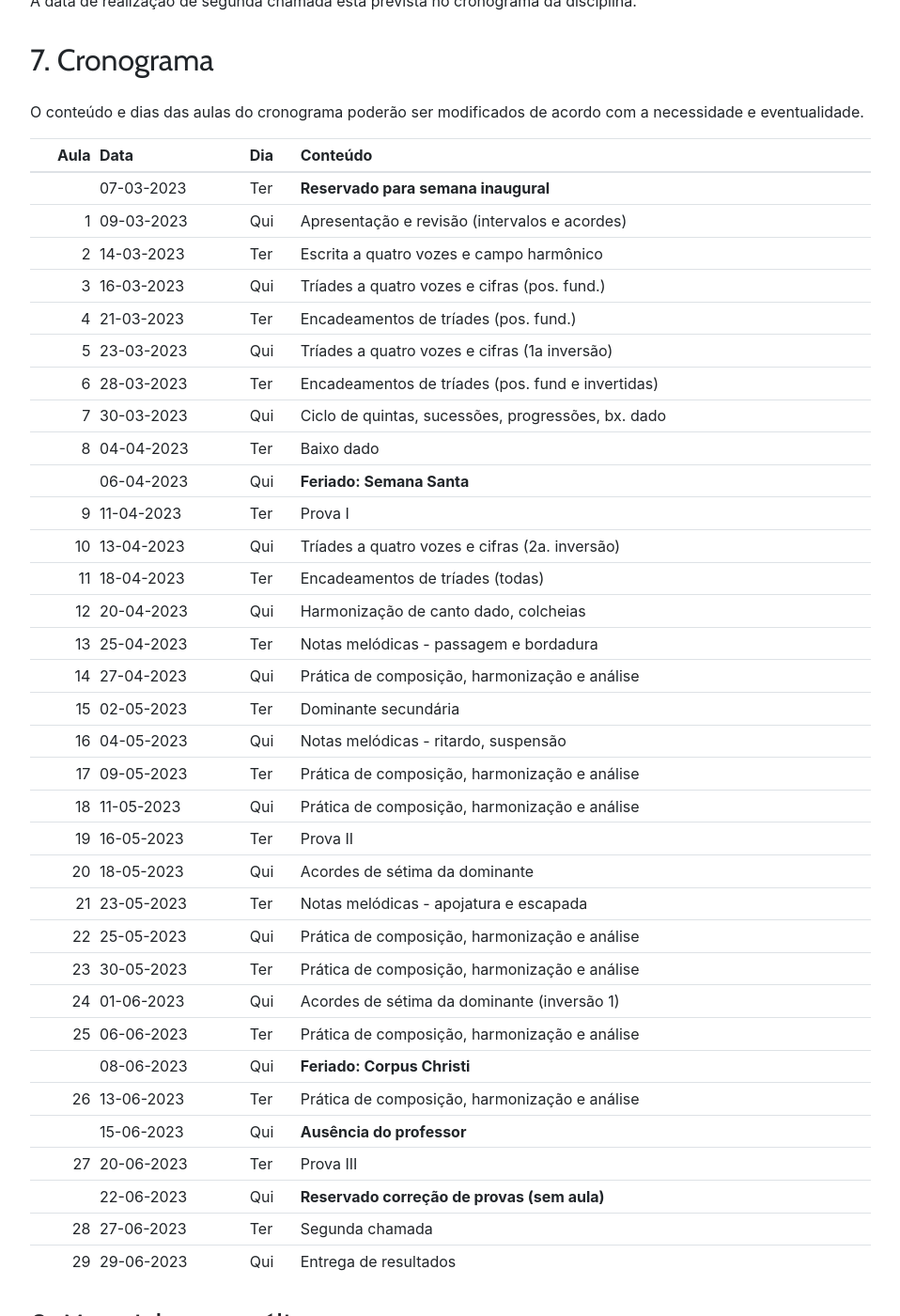
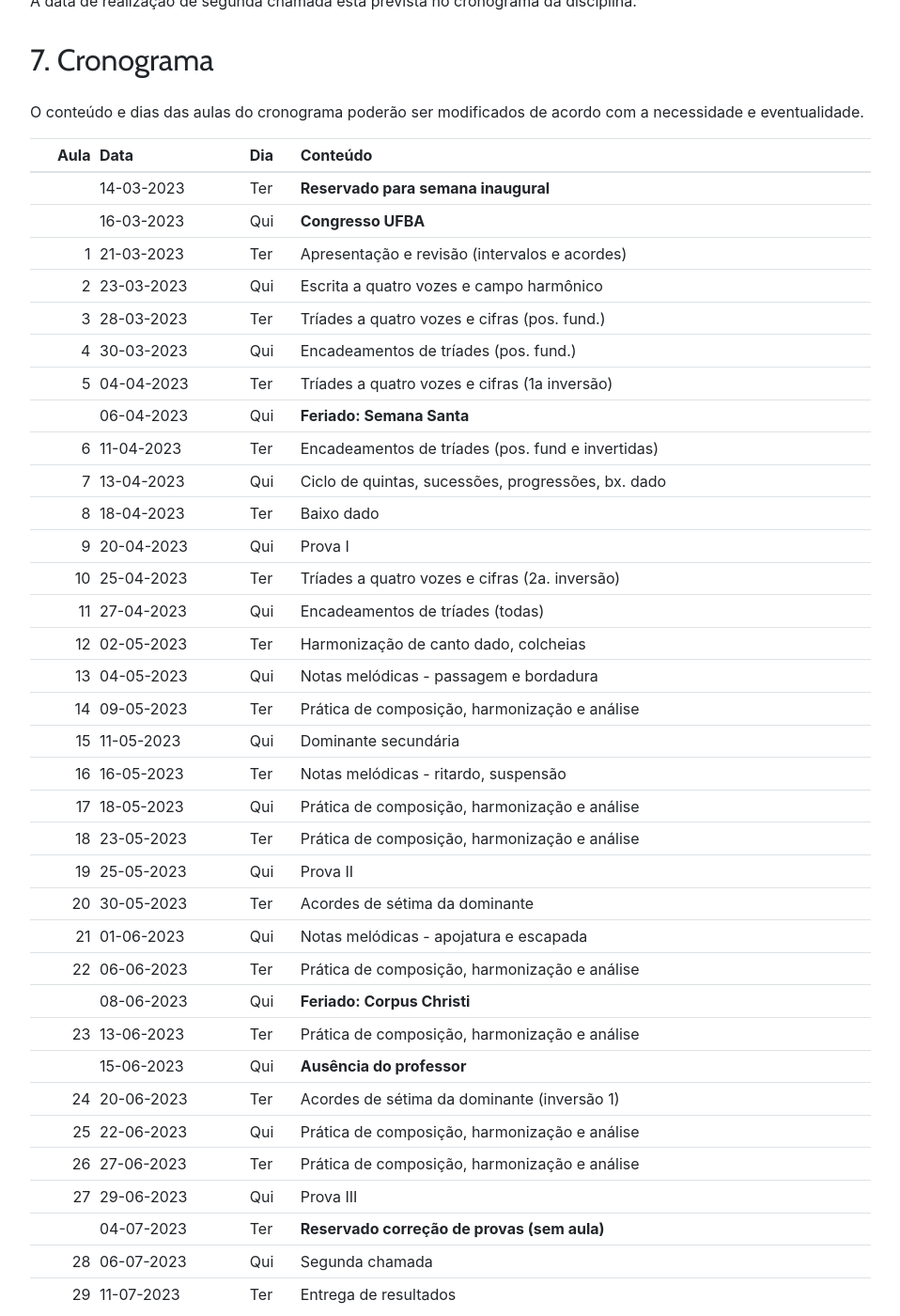
Before and after one commit to kroger/genosmus, a Jekyll site: the page built from _marcos/musa69.md, in a window 1280 px wide and 1400 px high, scrolled down 2206 px. Shown: the whole window at 94% size, without its empty margins (68-1026 px from the left). Built offline with Jekyll 4.4.1, drawn with Linux system fonts in a browser that asks for light colours; nearby versions of some CDN libraries; the table of contents is made by our own code.

Commit message:
Atualiza semestre para novo calendário

```diff
--- a/_marcos/cronogramas/semestre.json
+++ b/_marcos/cronogramas/semestre.json
@@ -1,5 +1,5 @@
 {
-    "Start": "06/03/2023",
+    "Start": "14/03/2023",
     "Days": {
         "musa69": [1, 3],
         "musa71": [1, 3],
--- a/_marcos/musa69.md
+++ b/_marcos/musa69.md
@@ -80,40 +80,41 @@ modificados de acordo com a necessidade e eventualidade.
 
 | Aula | Data       | Dia  | Conteúdo                                           |
 | ---: | :--------- | :--- | :------------------------------------------------- |
-|      | 07-03-2023 | Ter  | **Reservado para semana inaugural**                |
-|    1 | 09-03-2023 | Qui  | Apresentação e revisão (intervalos e acordes)      |
-|    2 | 14-03-2023 | Ter  | Escrita a quatro vozes e campo harmônico           |
-|    3 | 16-03-2023 | Qui  | Tríades a quatro vozes e cifras (pos. fund.)       |
-|    4 | 21-03-2023 | Ter  | Encadeamentos de tríades (pos. fund.)              |
-|    5 | 23-03-2023 | Qui  | Tríades a quatro vozes e cifras (1a inversão)      |
-|    6 | 28-03-2023 | Ter  | Encadeamentos de tríades (pos. fund e invertidas)  |
-|    7 | 30-03-2023 | Qui  | Ciclo de quintas, sucessões, progressões, bx. dado |
-|    8 | 04-04-2023 | Ter  | Baixo dado                                         |
+|      | 14-03-2023 | Ter  | **Reservado para semana inaugural**                |
+|      | 16-03-2023 | Qui  | **Congresso UFBA**                                 |
+|    1 | 21-03-2023 | Ter  | Apresentação e revisão (intervalos e acordes)      |
+|    2 | 23-03-2023 | Qui  | Escrita a quatro vozes e campo harmônico           |
+|    3 | 28-03-2023 | Ter  | Tríades a quatro vozes e cifras (pos. fund.)       |
+|    4 | 30-03-2023 | Qui  | Encadeamentos de tríades (pos. fund.)              |
+|    5 | 04-04-2023 | Ter  | Tríades a quatro vozes e cifras (1a inversão)      |
 |      | 06-04-2023 | Qui  | **Feriado: Semana Santa**                          |
-|    9 | 11-04-2023 | Ter  | Prova I                                            |
-|   10 | 13-04-2023 | Qui  | Tríades a quatro vozes e cifras (2a. inversão)     |
-|   11 | 18-04-2023 | Ter  | Encadeamentos de tríades (todas)                   |
-|   12 | 20-04-2023 | Qui  | Harmonização de canto dado, colcheias              |
-|   13 | 25-04-2023 | Ter  | Notas melódicas - passagem e bordadura             |
-|   14 | 27-04-2023 | Qui  | Prática de composição, harmonização e análise      |
-|   15 | 02-05-2023 | Ter  | Dominante secundária                               |
-|   16 | 04-05-2023 | Qui  | Notas melódicas - ritardo, suspensão               |
-|   17 | 09-05-2023 | Ter  | Prática de composição, harmonização e análise      |
-|   18 | 11-05-2023 | Qui  | Prática de composição, harmonização e análise      |
-|   19 | 16-05-2023 | Ter  | Prova II                                           |
-|   20 | 18-05-2023 | Qui  | Acordes de sétima da dominante                     |
-|   21 | 23-05-2023 | Ter  | Notas melódicas - apojatura e escapada             |
-|   22 | 25-05-2023 | Qui  | Prática de composição, harmonização e análise      |
-|   23 | 30-05-2023 | Ter  | Prática de composição, harmonização e análise      |
-|   24 | 01-06-2023 | Qui  | Acordes de sétima da dominante (inversão 1)        |
-|   25 | 06-06-2023 | Ter  | Prática de composição, harmonização e análise      |
+|    6 | 11-04-2023 | Ter  | Encadeamentos de tríades (pos. fund e invertidas)  |
+|    7 | 13-04-2023 | Qui  | Ciclo de quintas, sucessões, progressões, bx. dado |
+|    8 | 18-04-2023 | Ter  | Baixo dado                                         |
+|    9 | 20-04-2023 | Qui  | Prova I                                            |
+|   10 | 25-04-2023 | Ter  | Tríades a quatro vozes e cifras (2a. inversão)     |
+|   11 | 27-04-2023 | Qui  | Encadeamentos de tríades (todas)                   |
+|   12 | 02-05-2023 | Ter  | Harmonização de canto dado, colcheias              |
+|   13 | 04-05-2023 | Qui  | Notas melódicas - passagem e bordadura             |
+|   14 | 09-05-2023 | Ter  | Prática de composição, harmonização e análise      |
+|   15 | 11-05-2023 | Qui  | Dominante secundária                               |
+|   16 | 16-05-2023 | Ter  | Notas melódicas - ritardo, suspensão               |
+|   17 | 18-05-2023 | Qui  | Prática de composição, harmonização e análise      |
+|   18 | 23-05-2023 | Ter  | Prática de composição, harmonização e análise      |
+|   19 | 25-05-2023 | Qui  | Prova II                                           |
+|   20 | 30-05-2023 | Ter  | Acordes de sétima da dominante                     |
+|   21 | 01-06-2023 | Qui  | Notas melódicas - apojatura e escapada             |
+|   22 | 06-06-2023 | Ter  | Prática de composição, harmonização e análise      |
 |      | 08-06-2023 | Qui  | **Feriado: Corpus Christi**                        |
-|   26 | 13-06-2023 | Ter  | Prática de composição, harmonização e análise      |
+|   23 | 13-06-2023 | Ter  | Prática de composição, harmonização e análise      |
 |      | 15-06-2023 | Qui  | **Ausência do professor**                          |
-|   27 | 20-06-2023 | Ter  | Prova III                                          |
-|      | 22-06-2023 | Qui  | **Reservado correção de provas (sem aula)**        |
-|   28 | 27-06-2023 | Ter  | Segunda chamada                                    |
-|   29 | 29-06-2023 | Qui  | Entrega de resultados                              |
+|   24 | 20-06-2023 | Ter  | Acordes de sétima da dominante (inversão 1)        |
+|   25 | 22-06-2023 | Qui  | Prática de composição, harmonização e análise      |
+|   26 | 27-06-2023 | Ter  | Prática de composição, harmonização e análise      |
+|   27 | 29-06-2023 | Qui  | Prova III                                          |
+|      | 04-07-2023 | Ter  | **Reservado correção de provas (sem aula)**        |
+|   28 | 06-07-2023 | Qui  | Segunda chamada                                    |
+|   29 | 11-07-2023 | Ter  | Entrega de resultados                              |
 {: .table .table-sm}
 
 <!-- ## 8. Exercícios de apoio
```
Also changed, not shown: _marcos/cronogramas/musa69.txt (+5 -4 lines), _marcos/cronogramas/musa71.txt (+4 -3 lines), _marcos/cronogramas/musb14.txt (+15 -15 lines), _marcos/musa71.md (+44 -43 lines), _marcos/musb14.md (+20 -20 lines), _marcos/muse06.md (+17 -17 lines).
